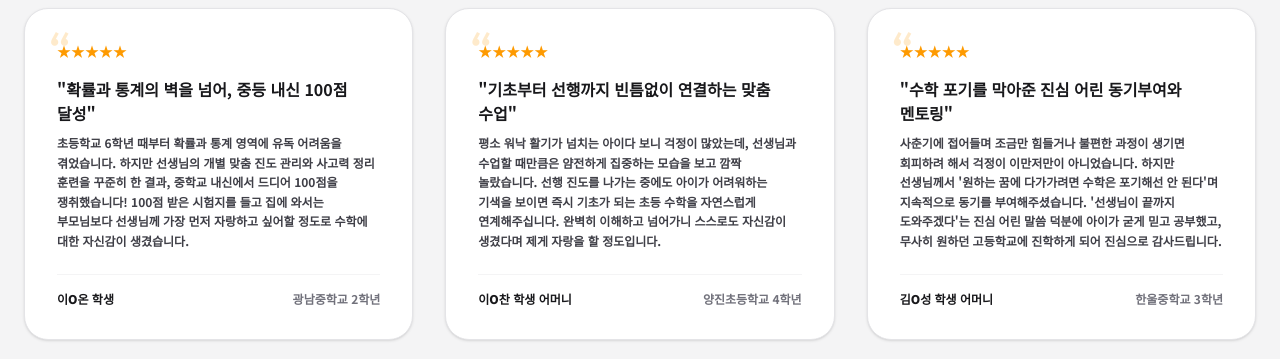
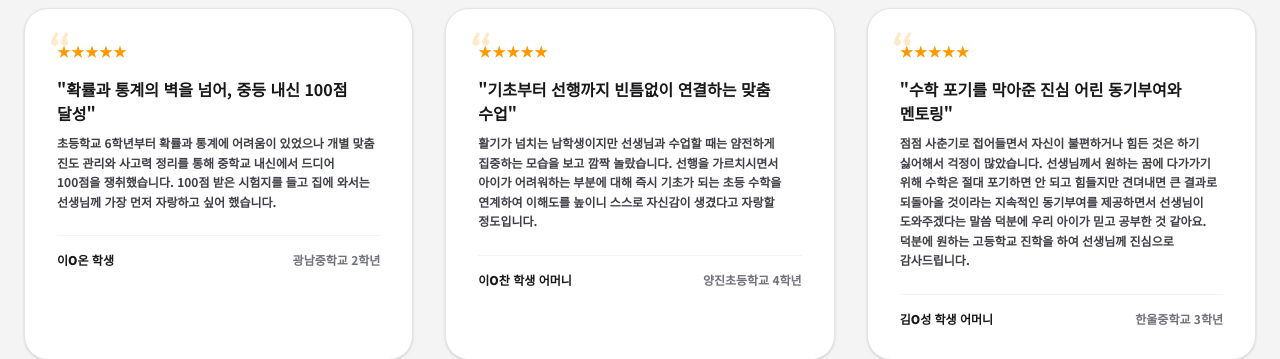
Before and after one commit to KJS9665/kjsmathedu0101, a React (Vite) app: page / in a window 1280 px wide. Shown: the part 5700-6059 px from the top of the page. Built offline with nearby package versions, Linux system fonts and the light colour scheme; no server answers; the database is empty.

Commit message:
Revert testimonials to minimal summary length

```diff
--- a/src/App.jsx
+++ b/src/App.jsx
@@ -1227,7 +1227,7 @@ export default function App() {
                   </div>
                   <h4 className="text-base font-bold text-zinc-900 mb-2">"확률과 통계의 벽을 넘어, 중등 내신 100점 달성"</h4>
                   <p className="text-zinc-700 text-xs leading-relaxed font-semibold">
-                    초등학교 6학년 때부터 확률과 통계 영역에 유독 어려움을 겪었습니다. 하지만 선생님의 개별 맞춤 진도 관리와 사고력 정리 훈련을 꾸준히 한 결과, 중학교 내신에서 드디어 100점을 쟁취했습니다! 100점 받은 시험지를 들고 집에 와서는 부모님보다 선생님께 가장 먼저 자랑하고 싶어할 정도로 수학에 대한 자신감이 생겼습니다.
+                    초등학교 6학년부터 확률과 통계에 어려움이 있었으나 개별 맞춤 진도 관리와 사고력 정리를 통해 중학교 내신에서 드디어 100점을 쟁취했습니다. 100점 받은 시험지를 들고 집에 와서는 선생님께 가장 먼저 자랑하고 싶어 했습니다.
                   </p>
                   <div className="mt-6 pt-4 border-t border-zinc-100 flex justify-between items-center text-xs">
                     <span className="text-zinc-900 font-extrabold">이O온 학생</span>
@@ -1243,7 +1243,7 @@ export default function App() {
                   </div>
                   <h4 className="text-base font-bold text-zinc-900 mb-2">"기초부터 선행까지 빈틈없이 연결하는 맞춤 수업"</h4>
                   <p className="text-zinc-700 text-xs leading-relaxed font-semibold">
-                    평소 워낙 활기가 넘치는 아이다 보니 걱정이 많았는데, 선생님과 수업할 때만큼은 얌전하게 집중하는 모습을 보고 깜짝 놀랐습니다. 선행 진도를 나가는 중에도 아이가 어려워하는 기색을 보이면 즉시 기초가 되는 초등 수학을 자연스럽게 연계해주십니다. 완벽히 이해하고 넘어가니 스스로도 자신감이 생겼다며 제게 자랑을 할 정도입니다.
+                    활기가 넘치는 남학생이지만 선생님과 수업할 때는 얌전하게 집중하는 모습을 보고 깜짝 놀랐습니다. 선행을 가르치시면서 아이가 어려워하는 부분에 대해 즉시 기초가 되는 초등 수학을 연계하여 이해도를 높이니 스스로 자신감이 생겼다고 자랑할 정도입니다.
                   </p>
                   <div className="mt-6 pt-4 border-t border-zinc-100 flex justify-between items-center text-xs">
                     <span className="text-zinc-900 font-extrabold">이O찬 학생 어머니</span>
@@ -1259,7 +1259,7 @@ export default function App() {
                   </div>
                   <h4 className="text-base font-bold text-zinc-900 mb-2">"수학 포기를 막아준 진심 어린 동기부여와 멘토링"</h4>
                   <p className="text-zinc-700 text-xs leading-relaxed font-semibold">
-                    사춘기에 접어들며 조금만 힘들거나 불편한 과정이 생기면 회피하려 해서 걱정이 이만저만이 아니었습니다. 하지만 선생님께서 '원하는 꿈에 다가가려면 수학은 포기해선 안 된다'며 지속적으로 동기를 부여해주셨습니다. '선생님이 끝까지 도와주겠다'는 진심 어린 말씀 덕분에 아이가 굳게 믿고 공부했고, 무사히 원하던 고등학교에 진학하게 되어 진심으로 감사드립니다.
+                    점점 사춘기로 접어들면서 자신이 불편하거나 힘든 것은 하기 싫어해서 걱정이 많았습니다. 선생님께서 원하는 꿈에 다가가기 위해 수학은 절대 포기하면 안 되고 힘들지만 견뎌내면 큰 결과로 되돌아올 것이라는 지속적인 동기부여를 제공하면서 선생님이 도와주겠다는 말씀 덕분에 우리 아이가 믿고 공부한 것 같아요. 덕분에 원하는 고등학교 진학을 하여 선생님께 진심으로 감사드립니다.
                   </p>
                   <div className="mt-6 pt-4 border-t border-zinc-100 flex justify-between items-center text-xs">
                     <span className="text-zinc-900 font-extrabold">김O성 학생 어머니</span>
```
